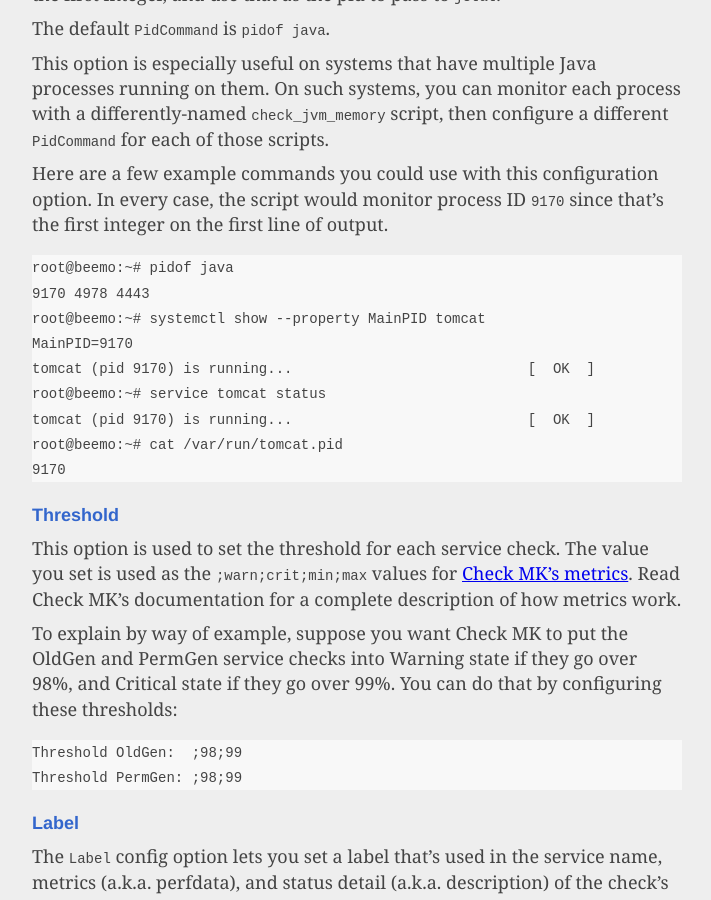
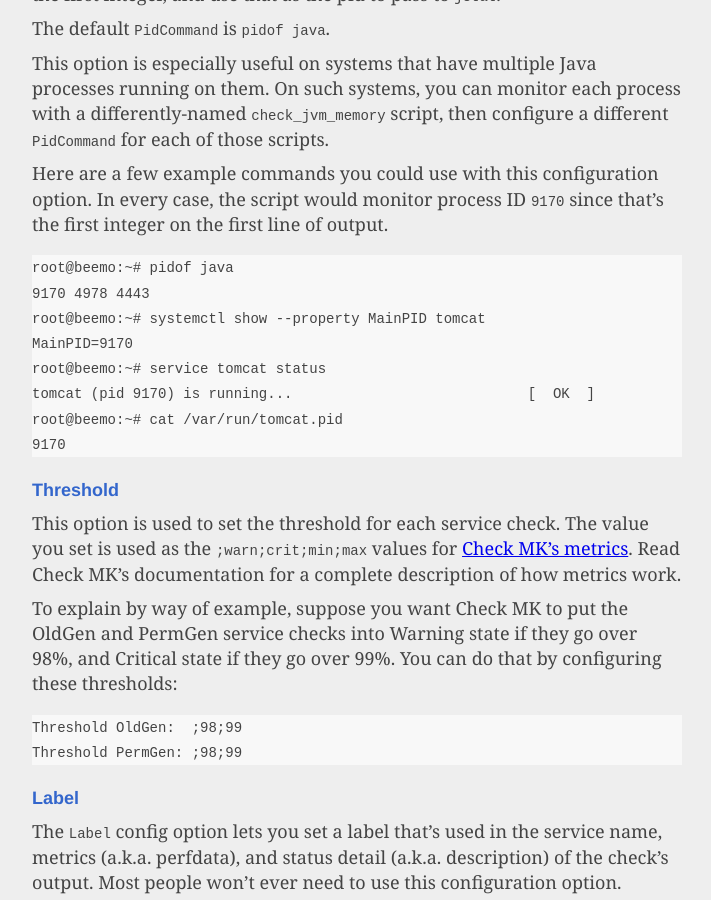
Before and after one commit to natewoodward/natewoodward.github.io, a Jekyll site: the page built from _posts/2019-12-02-monitoring-java-memory-usage-with-jstat-and-check-mk.md, in a window 1280 px wide and 900 px high, scrolled down 2584 px. Shown: the whole window, without its empty margins (283-994 px from the left). Built offline with Jekyll 4.4.1, drawn with Linux system fonts in a browser that asks for light colours; part of the change alters nothing that is shown.

Commit message:
Fix copy-paste error

```diff
--- a/_posts/2019-12-02-monitoring-java-memory-usage-with-jstat-and-check-mk.md
+++ b/_posts/2019-12-02-monitoring-java-memory-usage-with-jstat-and-check-mk.md
@@ -1,7 +1,7 @@
 ---
 layout: post
 title: Monitoring Java Memory Usage with Jstat and Check MK
-last_modified_at: 2020-08-11 20:11:58 UTC
+last_modified_at: 2020-08-11 20:13:44 UTC
 ---
 
 I recently wrote a script called
@@ -115,7 +115,6 @@ In every case, the script would monitor process ID `9170` since that's the first
     9170 4978 4443
     root@beemo:~# systemctl show --property MainPID tomcat
     MainPID=9170
-    tomcat (pid 9170) is running...                            [  OK  ]
     root@beemo:~# service tomcat status
     tomcat (pid 9170) is running...                            [  OK  ]
     root@beemo:~# cat /var/run/tomcat.pid
```
